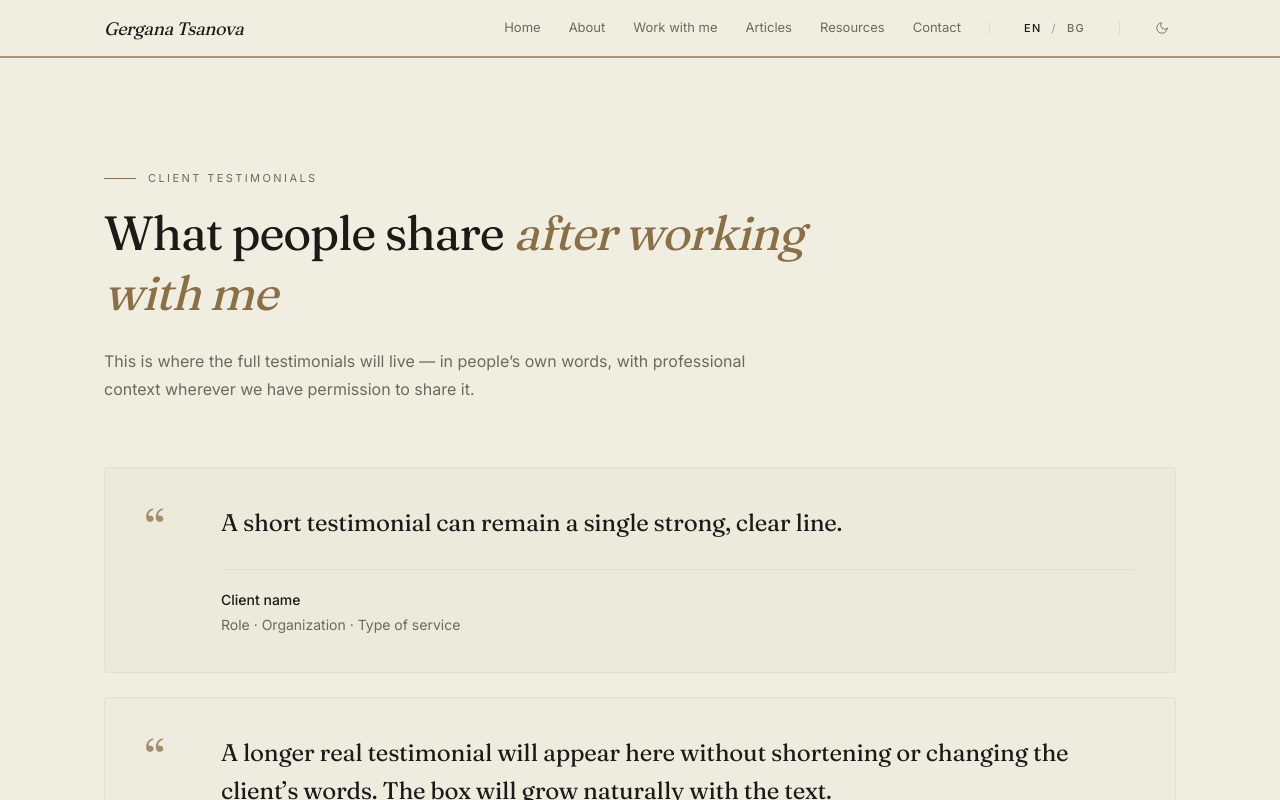
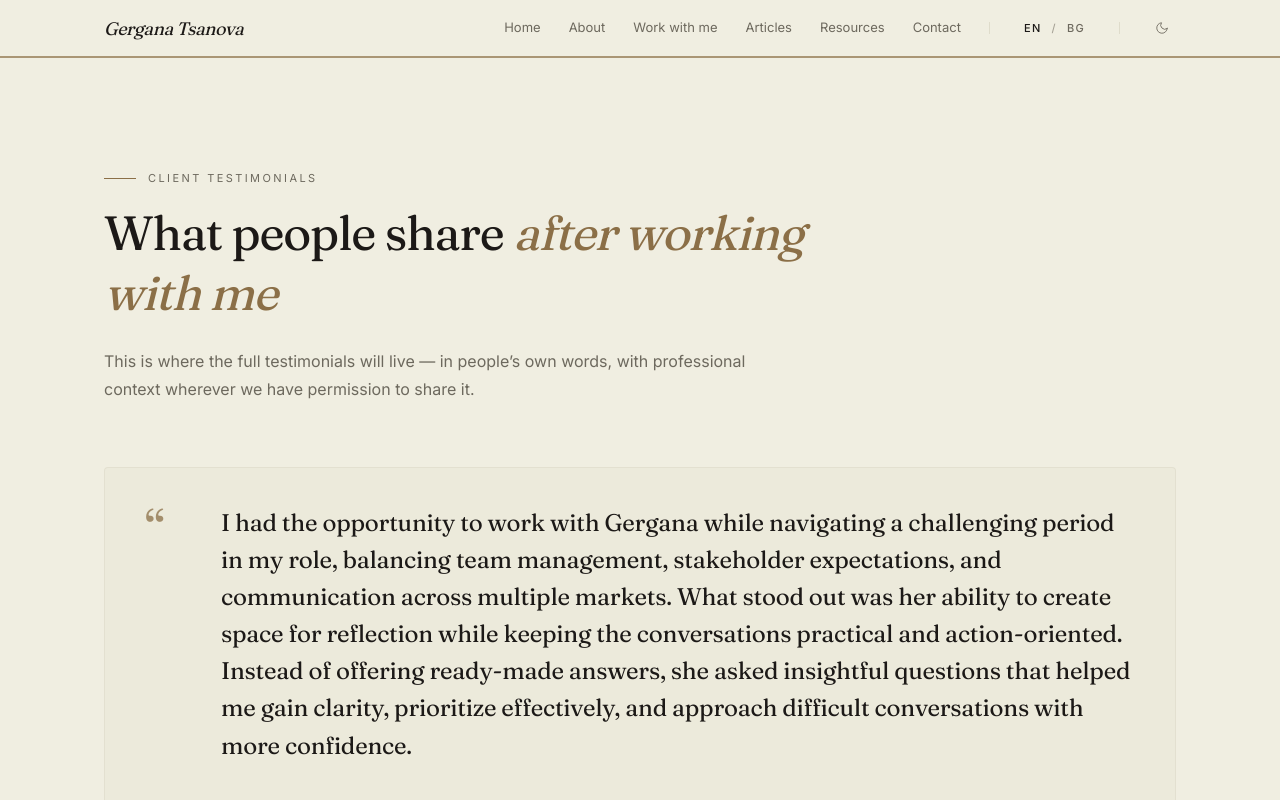
Before and after one commit to gerganatsanova/personal-website, a Next.js app: page /testimonials in a window 1280 px wide. Shown: the top 800 px of the page. Built offline with nearby package versions, Linux system fonts and the light colour scheme.

Commit message:
feat: add client testimonial and direct links

```diff
--- a/src/components/client-stories.tsx
+++ b/src/components/client-stories.tsx
@@ -36,12 +36,13 @@ export function ClientStories() {
         <div className="mt-12 space-y-5 md:mt-16 md:space-y-6">
           {fullTestimonials.map((story, index) => (
             <motion.article
-              key={`${lang}-${index}`}
+              key={`${lang}-${story.id}`}
+              id={story.id}
               initial="hidden"
               whileInView="show"
               viewport={{ once: true, amount: 0.15 }}
               variants={fadeUp}
-              className={`rounded-sm border border-border/70 px-6 py-7 md:px-10 md:py-9 ${
+              className={`scroll-mt-24 rounded-sm border border-border/70 px-6 py-7 md:px-10 md:py-9 ${
                 index % 2 === 0 ? "bg-surface/45" : "bg-surface/20"
               }`}
             >
--- a/src/components/work-testimonials-preview.tsx
+++ b/src/components/work-testimonials-preview.tsx
@@ -36,14 +36,18 @@ export function WorkTestimonialsPreview() {
 
         <div className="mt-12 grid grid-cols-1 gap-5 md:mt-16 md:grid-cols-2 md:gap-6">
           {workTestimonials.map((testimonial, index) => (
+            <a
+              key={`${lang}-${testimonial.id}`}
+              href={`/testimonials#${testimonial.id}`}
+              className="group block rounded-sm focus-visible:outline-2 focus-visible:outline-offset-4 focus-visible:outline-accent"
+            >
               <motion.article
-              key={`${lang}-${index}`}
                 initial="hidden"
                 whileInView="show"
                 viewport={{ once: true, amount: 0.15 }}
                 variants={fadeUp}
                 transition={{ delay: (index % 2) * 0.06 }}
-              className="flex min-h-[18rem] flex-col rounded-sm border border-border/70 bg-surface/40 px-6 py-7 md:px-8 md:py-8"
+                className="flex min-h-[18rem] flex-col rounded-sm border border-border/70 bg-surface/40 px-6 py-7 transition-colors group-hover:border-accent/50 group-hover:bg-surface/60 md:px-8 md:py-8"
               >
                 <span aria-hidden className="font-serif text-4xl leading-none text-accent/70">
                   “
@@ -60,6 +64,7 @@ export function WorkTestimonialsPreview() {
                   </p>
                 </div>
               </motion.article>
+            </a>
           ))}
         </div>
 
--- a/src/content/testimonials.ts
+++ b/src/content/testimonials.ts
@@ -3,6 +3,7 @@ import type { Lang } from "@/lib/i18n";
 type LocalizedText = Record<Lang, string>;
 
 export type Testimonial = {
+  id: string;
   quote: LocalizedText;
   name: LocalizedText;
   context: LocalizedText;
@@ -20,6 +21,7 @@ const discreetContext = {
 
 export const homepageTestimonials: readonly Testimonial[] = [
   {
+    id: "homepage-demo-1",
     quote: {
       bg: "Тук ще поставим точен откъс от реалния отзив — достатъчно кратък за началната страница и без да променяме думите на клиента.",
       en: "This space will hold an exact excerpt from a real testimonial — short enough for the homepage and faithful to the client’s own words.",
@@ -28,6 +30,7 @@ export const homepageTestimonials: readonly Testimonial[] = [
     context: fullContext,
   },
   {
+    id: "homepage-demo-2",
     quote: {
       bg: "Втората карта ще показва различен поглед към съвместната работа и най-ценното, което човекът е получил от нея.",
       en: "The second card will offer another perspective on the work together and what the person found most valuable in it.",
@@ -36,6 +39,7 @@ export const homepageTestimonials: readonly Testimonial[] = [
     context: discreetContext,
   },
   {
+    id: "homepage-demo-3",
     quote: {
       bg: "Третият откъс може да насочи вниманието към промяната или резултата, описани със собствените думи на клиента.",
       en: "The third excerpt can draw attention to the change or outcome, described in the client’s own words.",
@@ -47,14 +51,19 @@ export const homepageTestimonials: readonly Testimonial[] = [
 
 export const workTestimonials: readonly Testimonial[] = [
   {
+    id: "elitsa",
     quote: {
-      bg: "Тук ще поставим точен кратък откъс, който показва какво е било най-ценно в съвместната работа.",
-      en: "An exact short excerpt will show what this person found most valuable about working together.",
+      bg: "What stood out was her ability to create space for reflection while keeping the conversations practical and action-oriented.",
+      en: "What stood out was her ability to create space for reflection while keeping the conversations practical and action-oriented.",
     },
-    name: clientName,
-    context: fullContext,
+    name: { bg: "Елица", en: "Elitsa" },
+    context: {
+      bg: "Brand Activation & B2B Communication Manager Bulgaria",
+      en: "Brand Activation & B2B Communication Manager Bulgaria",
+    },
   },
   {
+    id: "testimonial-demo-2",
     quote: {
       bg: "Вторият подбран отзив може да даде различна гледна точка към процеса, подкрепата и начина на работа.",
       en: "A second selected testimonial can offer another perspective on the process, support, and way of working.",
@@ -63,6 +72,7 @@ export const workTestimonials: readonly Testimonial[] = [
     context: discreetContext,
   },
   {
+    id: "testimonial-demo-3",
     quote: {
       bg: "Този откъс може да насочи вниманието към промяната или резултата, описани със собствените думи на клиента.",
       en: "This excerpt can draw attention to the change or outcome, described in the client’s own words.",
@@ -71,6 +81,7 @@ export const workTestimonials: readonly Testimonial[] = [
     context: fullContext,
   },
   {
+    id: "testimonial-demo-4",
     quote: {
       bg: "Четвъртият глас допълва картината с още един тип услуга, ситуация или преживяване от съвместната работа.",
       en: "A fourth voice completes the picture with another type of service, situation, or experience of working together.",
@@ -82,14 +93,19 @@ export const workTestimonials: readonly Testimonial[] = [
 
 export const fullTestimonials: readonly Testimonial[] = [
   {
+    id: "elitsa",
     quote: {
-      bg: "Кратък отзив може да остане само в един силен и ясен ред.",
-      en: "A short testimonial can remain a single strong, clear line.",
+      bg: "I had the opportunity to work with Gergana while navigating a challenging period in my role, balancing team management, stakeholder expectations, and communication across multiple markets. What stood out was her ability to create space for reflection while keeping the conversations practical and action-oriented. Instead of offering ready-made answers, she asked insightful questions that helped me gain clarity, prioritize effectively, and approach difficult conversations with more confidence.\n\nOur work together strengthened not only my leadership approach but also the way I communicate with my team and cross-functional stakeholders. I became more intentional in my decision-making, delegation, and handling of complex situations without losing sight of the people behind them.\n\nI highly recommend Gergana to managers and communication professionals looking for a coach who combines business understanding with empathy and a genuinely thoughtful approach to leadership development.",
+      en: "I had the opportunity to work with Gergana while navigating a challenging period in my role, balancing team management, stakeholder expectations, and communication across multiple markets. What stood out was her ability to create space for reflection while keeping the conversations practical and action-oriented. Instead of offering ready-made answers, she asked insightful questions that helped me gain clarity, prioritize effectively, and approach difficult conversations with more confidence.\n\nOur work together strengthened not only my leadership approach but also the way I communicate with my team and cross-functional stakeholders. I became more intentional in my decision-making, delegation, and handling of complex situations without losing sight of the people behind them.\n\nI highly recommend Gergana to managers and communication professionals looking for a coach who combines business understanding with empathy and a genuinely thoughtful approach to leadership development.",
     },
-    name: clientName,
-    context: fullContext,
+    name: { bg: "Елица", en: "Elitsa" },
+    context: {
+      bg: "Brand Activation & B2B Communication Manager Bulgaria",
+      en: "Brand Activation & B2B Communication Manager Bulgaria",
+    },
   },
   {
+    id: "testimonial-demo-2",
     quote: {
       bg: "Тук ще бъде поставен по-дълъг реален отзив, без да съкращаваме или променяме казаното от клиента. Кутията ще се разширява естествено според дължината на текста.\n\nТака ще можем да запазим и важния контекст, и личния тон, и конкретното преживяване от съвместната работа.",
       en: "A longer real testimonial will appear here without shortening or changing the client’s words. The box will grow naturally with the text.\n\nThis gives us room to preserve the important context, personal tone, and specific experience of working together.",
@@ -98,6 +114,7 @@ export const fullTestimonials: readonly Testimonial[] = [
     context: discreetContext,
   },
   {
+    id: "testimonial-demo-3",
     quote: {
       bg: "Някои отзиви могат да бъдат още по-подробни и да разказват цялата история — каква е била първоначалната ситуация, как е протекла работата и какво се е променило след нея.\n\nТози демонстрационен текст показва как по-дългият разказ ще заема повече вертикално пространство, без останалите кутии да бъдат принудени да имат същата височина. Всеки отзив ще запази собствен ритъм и ще се отличава визуално като отделна история.",
       en: "Some testimonials can be more detailed and tell the whole story — the initial situation, what the work together was like, and what changed afterwards.\n\nThis demonstration shows how a longer story takes up more vertical space without forcing the other boxes to match its height. Each testimonial keeps its own rhythm and remains visually distinct as an individual story.",
@@ -106,6 +123,7 @@ export const fullTestimonials: readonly Testimonial[] = [
     context: fullContext,
   },
   {
+    id: "testimonial-demo-4",
     quote: {
       bg: "Още един отзив със средна дължина ще ни помогне да видим ритъма на секцията, когато кратки и по-подробни коментари се редуват.",
       en: "One more medium-length testimonial helps show the rhythm of the section when concise and more detailed comments alternate.",
```
Also changed, not shown: 1 other file (tests, documents, lock files or other folders). Lines whose indentation alone changed are shown as unchanged.
